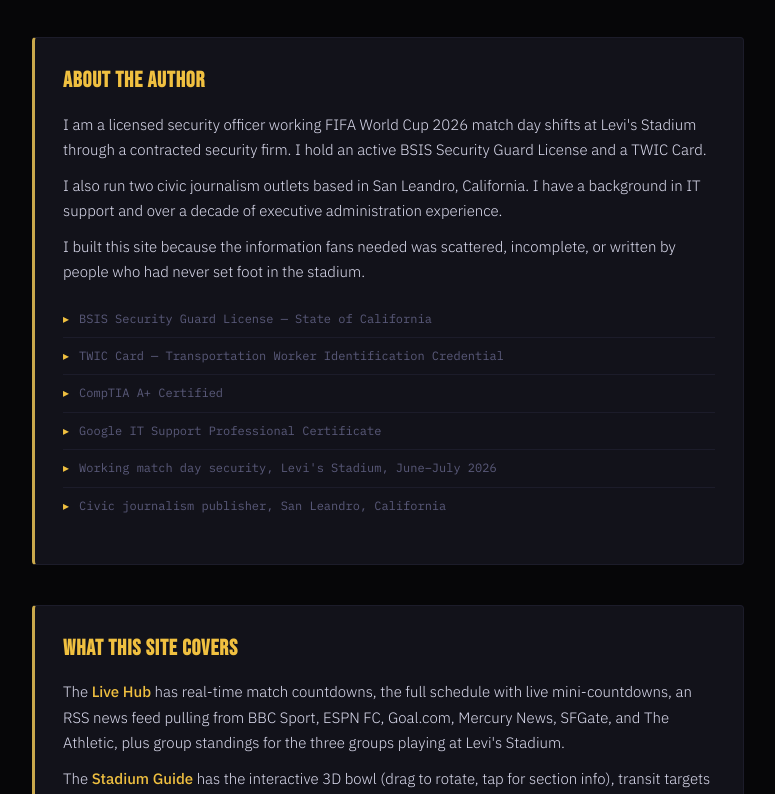
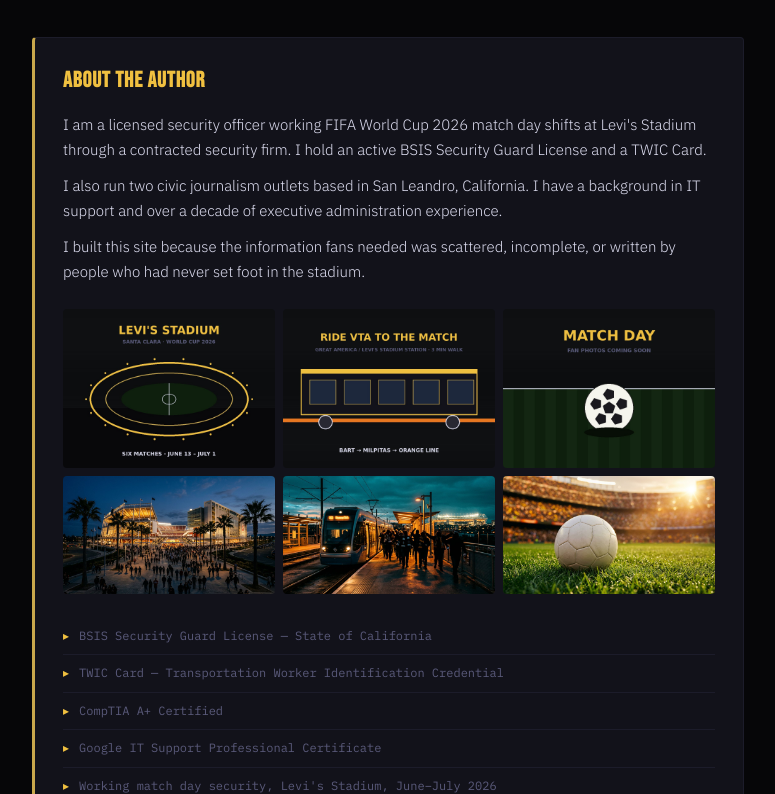
Before and after one commit to Lexiannax/worldcup2026, a plain HTML site: page about.html in a window 1280 px wide. Shown: the part 526-1320 px from the top of the page, without its empty margins (252-1027 px from the left). Drawn offline with Linux system fonts and the light colour scheme.

Commit message:
Add image grid for match day at Levi's Stadium
Added a grid layout with images showcasing match day at Levi's Stadium.

```diff
--- a/about.html
+++ b/about.html
@@ -207,6 +207,14 @@
     <p>I am a licensed security officer working FIFA World Cup 2026 match day shifts at Levi's Stadium through a contracted security firm. I hold an active BSIS Security Guard License and a TWIC Card.</p>
     <p>I also run two civic journalism outlets based in San Leandro, California. I have a background in IT support and over a decade of executive administration experience.</p>
     <p>I built this site because the information fans needed was scattered, incomplete, or written by people who had never set foot in the stadium.</p>
+    <div style="display:grid; grid-template-columns:1fr 1fr 1fr; gap:8px; margin:24px 0;">
+  <img src="match1-a.jpg" style="width:100%; border-radius:4px;" alt="Levi's Stadium match day">
+  <img src="match1-b.jpg" style="width:100%; border-radius:4px;" alt="Levi's Stadium match day">
+  <img src="match1-c.jpg" style="width:100%; border-radius:4px;" alt="Levi's Stadium match day">
+  <img src="match1-d.jpg" style="width:100%; border-radius:4px;" alt="Levi's Stadium match day">
+  <img src="match1-e.jpg" style="width:100%; border-radius:4px;" alt="Levi's Stadium match day">
+  <img src="match1-f.jpg" style="width:100%; border-radius:4px;" alt="Levi's Stadium match day">
+</div>
     <ul class="credential-list">
       <li>BSIS Security Guard License — State of California</li>
       <li>TWIC Card — Transportation Worker Identification Credential</li>
```
